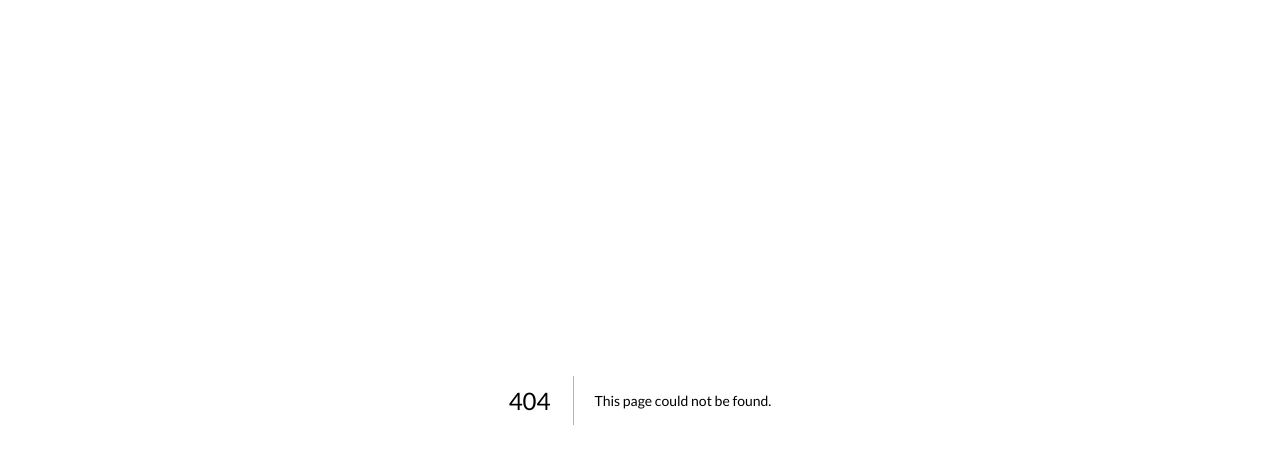
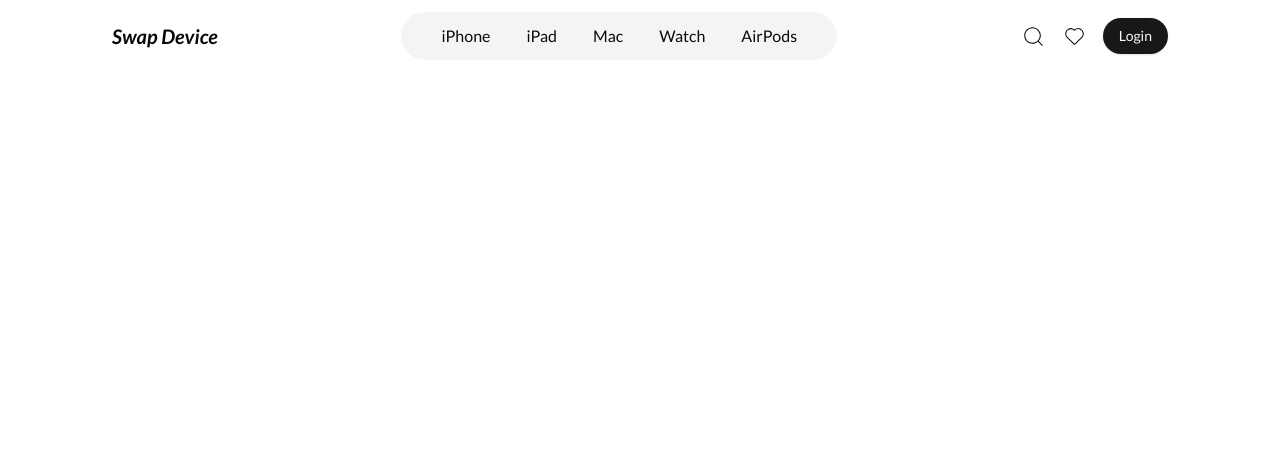
Before and after one commit to muhammadfauzanis/Swap-Device, a Next.js app in the folder frontend/: page /wishlist in a window 1280 px wide. Before the commit this address had no page. Shown: the top 464 px of the page. Built offline with nearby package versions, Linux system fonts and the light colour scheme.

Commit message:
add wishlist page

```diff
--- /dev/null
+++ b/frontend/app/wishlist/page.tsx
@@ -0,0 +1,11 @@
+import Navbar from '@/components/Navbar';
+
+const WishlistPage = () => {
+  return (
+    <div>
+      <Navbar />
+    </div>
+  );
+};
+
+export default WishlistPage;
```
